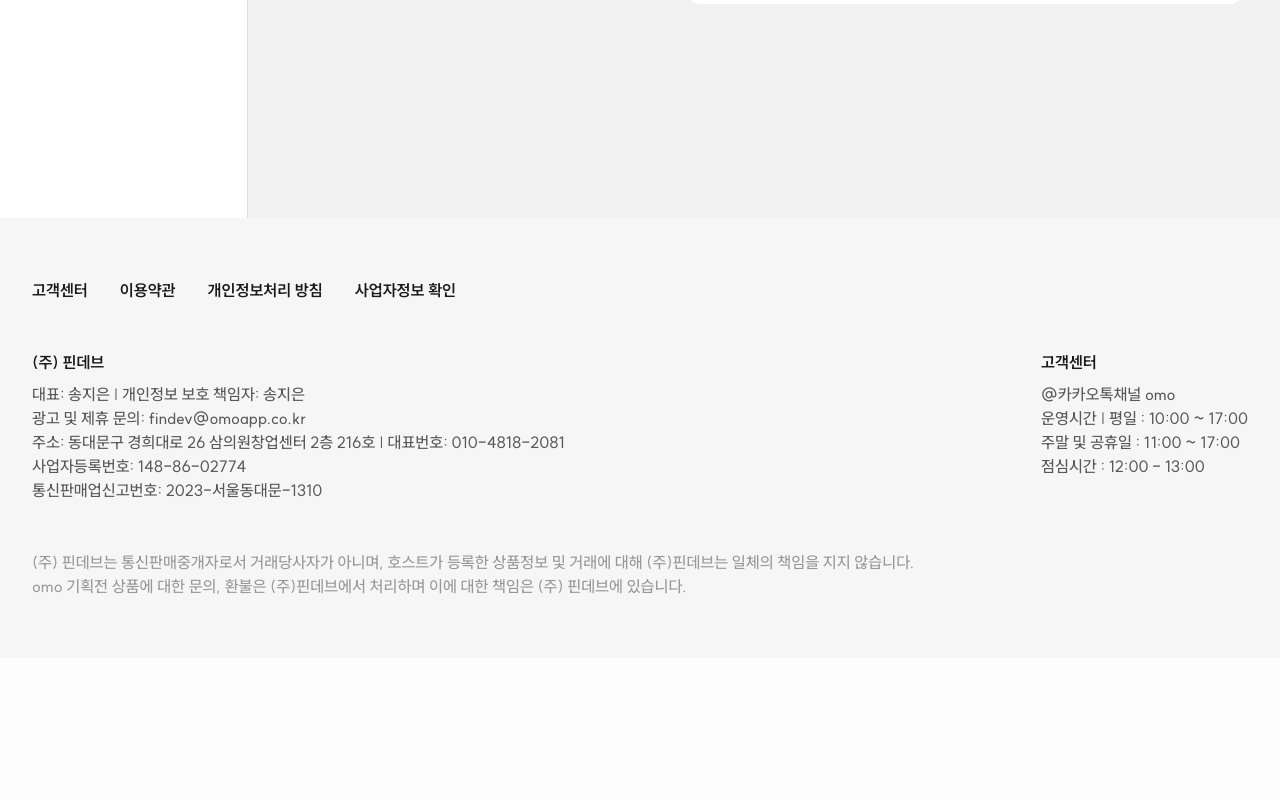
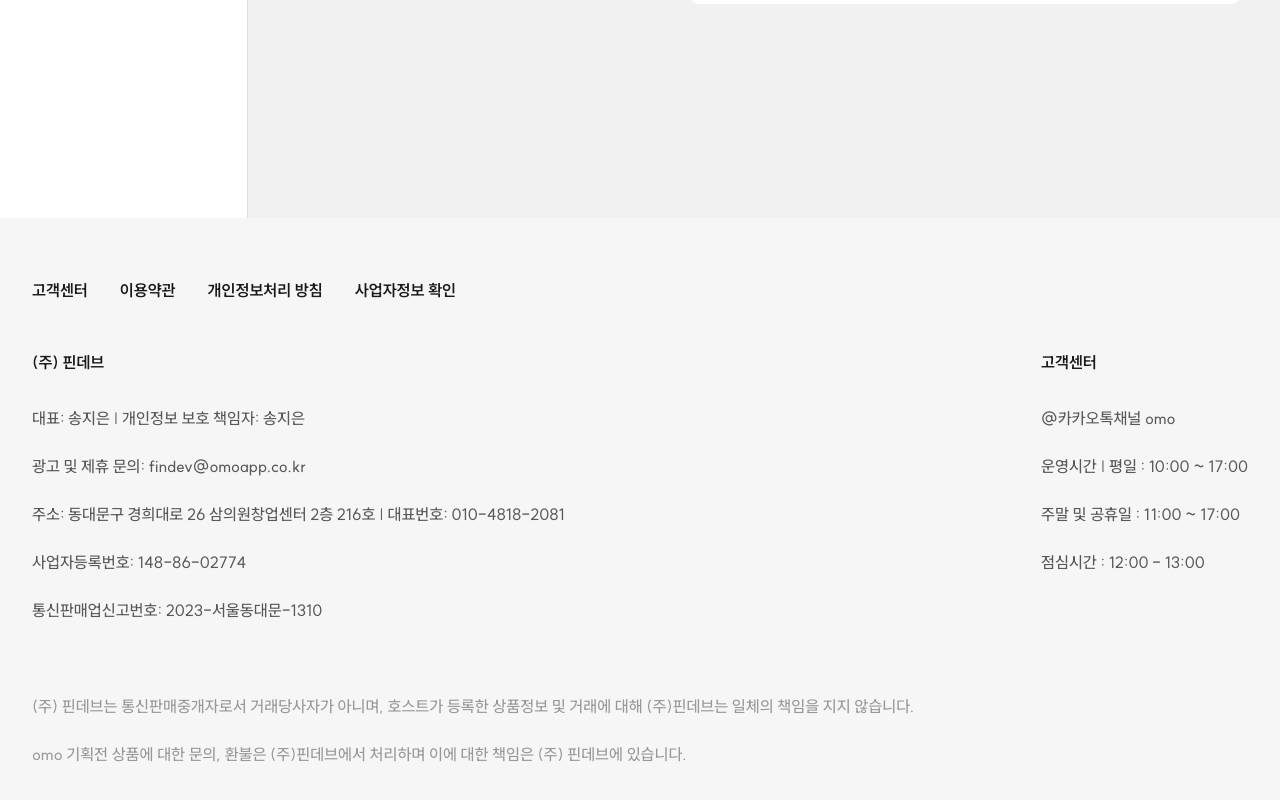
Before and after one commit to Findev-omo/web-como, a Next.js app: page /dashboard/manage in a window 1280 px wide. Shown: the part 1158-1958 px from the top of the page. Before the commit the page ends 1816 px from the top, so only its background shows below. Built offline with nearby package versions, Linux system fonts and the light colour scheme.

Commit message:
feat: update Qna and globals.css (preline and select-none)

```diff
--- a/src/components/dashboard/manage/molecules/ClubQnaQuestionContent.tsx
+++ b/src/components/dashboard/manage/molecules/ClubQnaQuestionContent.tsx
@@ -25,9 +25,7 @@ export default function ClubQnaQuestionContent() {
           </span>
         </div>
       </div>
-      <p className="h3 font-medium text-gray-900 whitespace-pre-line">
-        {content}
-      </p>
+      <p className="h3 font-medium text-gray-900">{content}</p>
     </div>
   );
 }
--- a/src/components/dashboard/manage/templates/ClubQna.tsx
+++ b/src/components/dashboard/manage/templates/ClubQna.tsx
@@ -1,13 +1,12 @@
 "use client";
 
-import { useRouter, useSearchParams } from "next/navigation";
+import { useSearchParams } from "next/navigation";
 import BackButton from "@/components/dashboard/common/BackButton";
 import ClubQnaQuestion from "@/components/dashboard/manage/organisms/ClubQnaQuestion";
 import ClubQnaOverview from "@/components/dashboard/manage/organisms/ClubQnaOverview";
 import ClubQnaList from "@/components/dashboard/manage/organisms/ClubQnaList";
 
 export default function ClubQnaTab() {
-  const { back } = useRouter();
   const question = useSearchParams().get("question");
 
   return (
--- a/src/styles/globals.css
+++ b/src/styles/globals.css
@@ -23,7 +23,13 @@
     @apply text-lg tracking-tighter;
   }
   p {
-    @apply tracking-tight;
+    @apply tracking-tight whitespace-pre-line;
+  }
+
+  button,
+  nav,
+  header {
+    @apply select-none;
   }
 }
 
```
